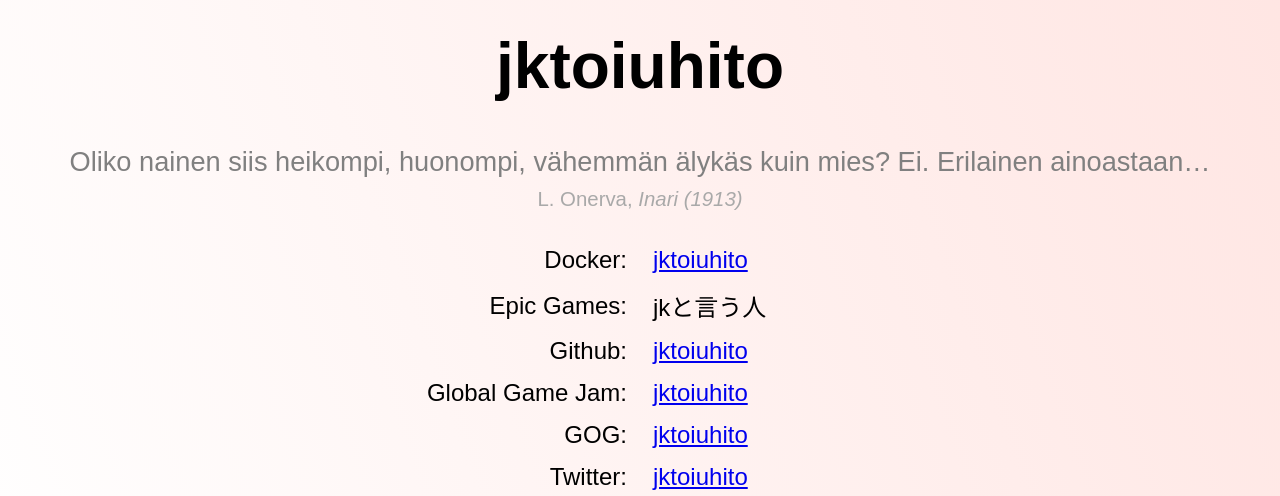
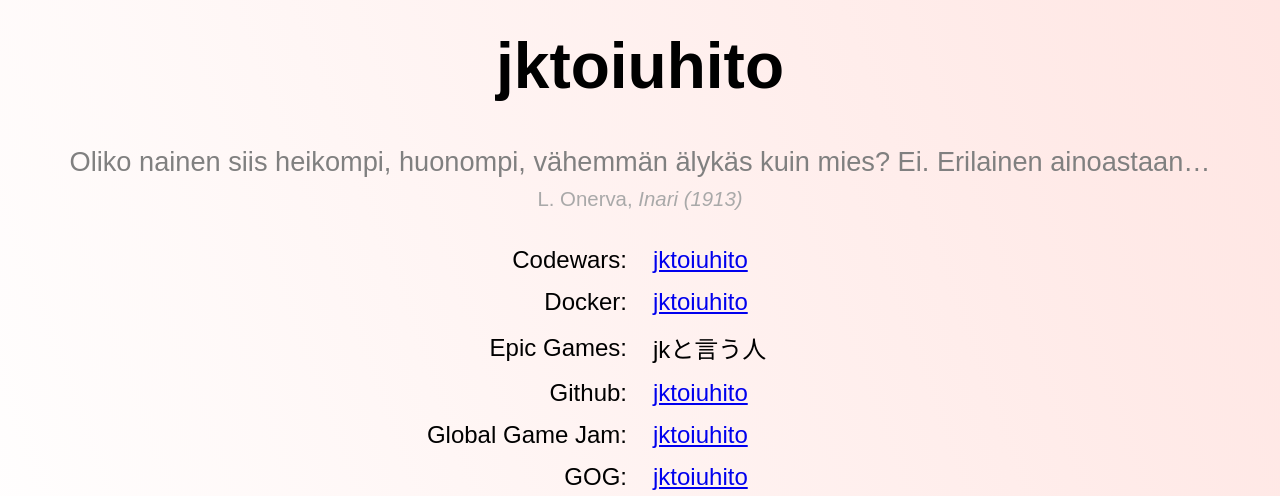
Before and after one commit to jktoiuhito/jktoiuhito.github.io, a plain HTML site: page index.html in a window 1280 px wide. Shown: the part 296-792 px from the top of the page. Drawn offline with Linux system fonts and the light colour scheme.

Commit message:
added codewars

```diff
--- a/index.html
+++ b/index.html
@@ -23,6 +23,10 @@
 req.open("GET", "quotes.json", true);
 req.send();
 </script></head><body><img src="https://avatars3.githubusercontent.com/u/56585957?s=460&v=4" alt="avatar of jktoiuhito" width="200" height="200"><h1>jktoiuhito</h1><blockquote id="quote"></blockquote><table>
+<tr>
+	<td class="left">Codewars</td>
+	<td class="right"><a href="https://www.codewars.com/users/jktoiuhito">jktoiuhito</a></td>
+</tr>
 <tr>
 	<td class="left">Docker</td>
 	<td class="right"><a href="https://hub.docker.com/u/jktoiuhito">jktoiuhito</a></td>
```
